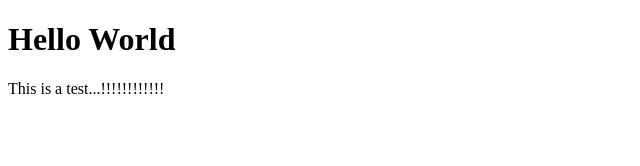
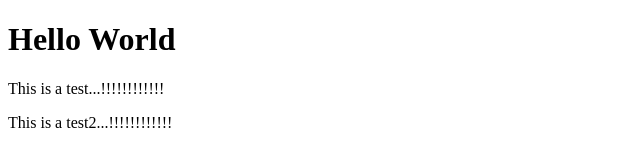
Before and after one commit to 0xkd87/0xkd87.github.io, a plain HTML site: page index.html in a window 1280 px wide. Shown: the whole page, without its empty margins (0-640 px from the left). Drawn offline with Linux system fonts and the light colour scheme.

Commit message:
Update index.html

```diff
--- a/index.html
+++ b/index.html
@@ -3,5 +3,6 @@
 <body>
 <h1>Hello World</h1>
 <p>This is a test...!!!!!!!!!!!!</p>
+  <p>This is a test2...!!!!!!!!!!!!</p>
 </body>
 </html>
```
